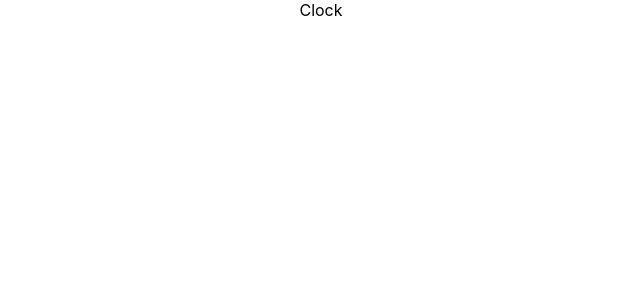
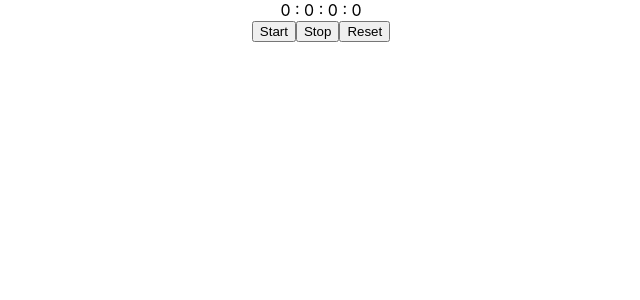
Before and after one commit to Gurveen-codes/react-timer, a React (Create React App) app: page / in a window 1280 px wide. Shown: the top 300 px of the page, without its empty margins (319-959 px from the left). Built offline with nearby package versions, Linux system fonts and the light colour scheme.

Commit message:
Create TimerScreen

```diff
--- a/src/App.js
+++ b/src/App.js
@@ -1,7 +1,13 @@
+import React from "react";
 import "./App.css";
+import TimerScreen from "./screens/TimerScreen";
 
-function App() {
-  return <div className="App">Clock</div>;
-}
+const App = () => {
+  return (
+    <div className="App">
+      <TimerScreen></TimerScreen>
+    </div>
+  );
+};
 
 export default App;
--- /dev/null
+++ b/src/components/Clock.js
@@ -0,0 +1,12 @@
+import React from "react";
+
+const Clock = ({ hour, min, sec, ms }) => {
+  return (
+    <div>
+      <span>{hour}</span> : <span>{min}</span> : <span>{sec}</span> :{" "}
+      <span>{ms}</span>
+    </div>
+  );
+};
+
+export default Clock;
--- /dev/null
+++ b/src/screens/TimerScreen.js
@@ -0,0 +1,66 @@
+import React, { useState, useEffect } from "react";
+import Clock from "../components/Clock";
+
+const TimerScreen = () => {
+  const [hour, setHour] = useState(0);
+  const [min, setMin] = useState(0);
+  const [sec, setSec] = useState(0);
+  const [milSec, setMilSec] = useState(0);
+  const [intervalId, setIntervalId] = useState(null);
+  const [history, setHistory] = useState([]);
+
+  useEffect(() => {
+    if (milSec > 10) {
+      setSec((prevSec) => prevSec + 1);
+      setMilSec(0);
+    }
+    if (sec > 10) {
+      setMin((prevMin) => prevMin + 1);
+      setSec(0);
+    }
+    if (min > 10) {
+      setHour((prevHr) => prevHr + 1);
+      setMin(0);
+    }
+  }, [milSec, sec, min, history]);
+
+  const start = () => {
+    let id = setInterval(() => {
+      setMilSec((prevMilSec) => prevMilSec + 1);
+    }, 100);
+    setIntervalId(id);
+  };
+
+  const stop = () => {
+    clearInterval(intervalId);
+    let time = { hour, min, sec, milSec };
+    setHistory((prevHistory) => [...prevHistory, time]);
+  };
+
+  const reset = () => {
+    clearInterval(intervalId);
+    setMilSec(0);
+    setSec(0);
+    setMin(0);
+    setHour(0);
+  };
+  return (
+    <div className="App">
+      <Clock ms={milSec} sec={sec} min={min} hour={hour}></Clock>
+      <button onClick={start}>Start</button>
+      <button onClick={stop}>Stop</button>
+      <button onClick={reset}>Reset</button>
+      <div>
+        <ul>
+          {history.map((el, i) => (
+            <ul key={i}>
+              {el.hour} : {el.min} : {el.sec} : {el.milSec}
+            </ul>
+          ))}
+        </ul>
+      </div>
+    </div>
+  );
+};
+
+export default TimerScreen;
```
